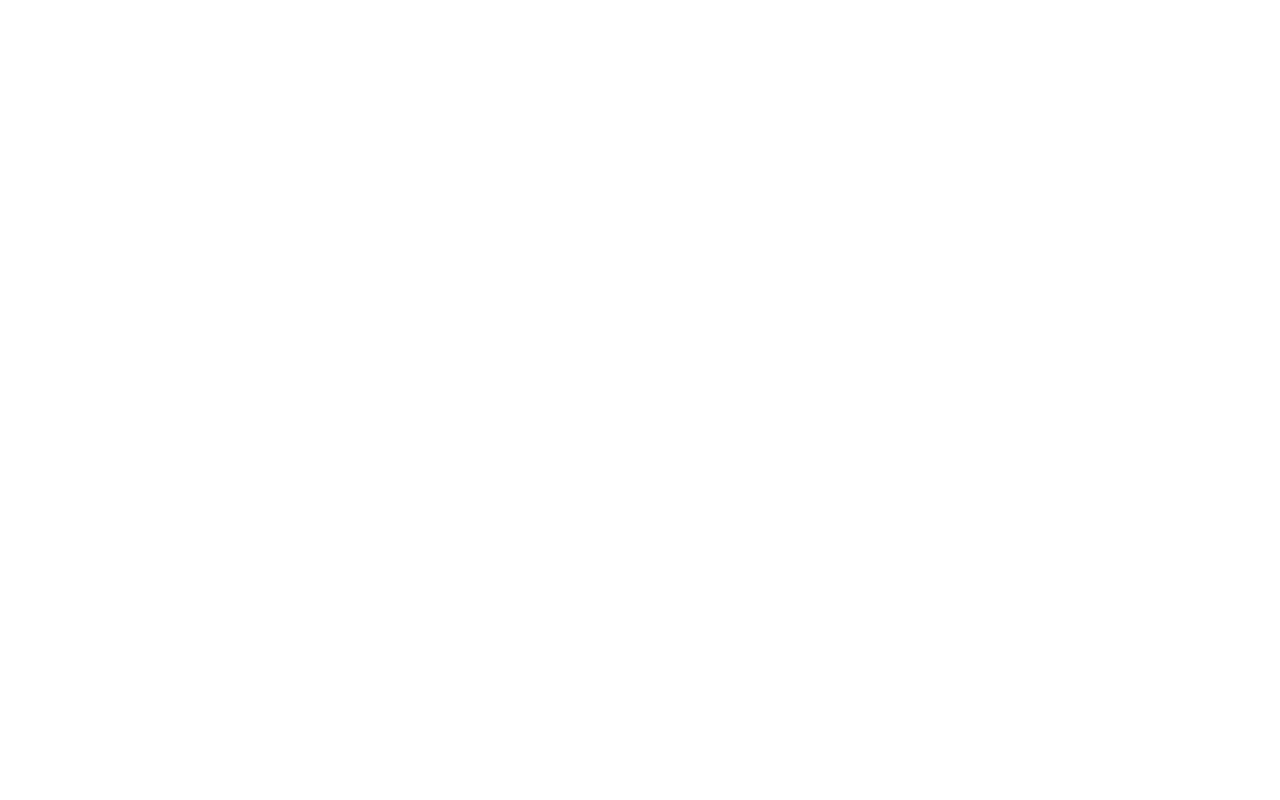
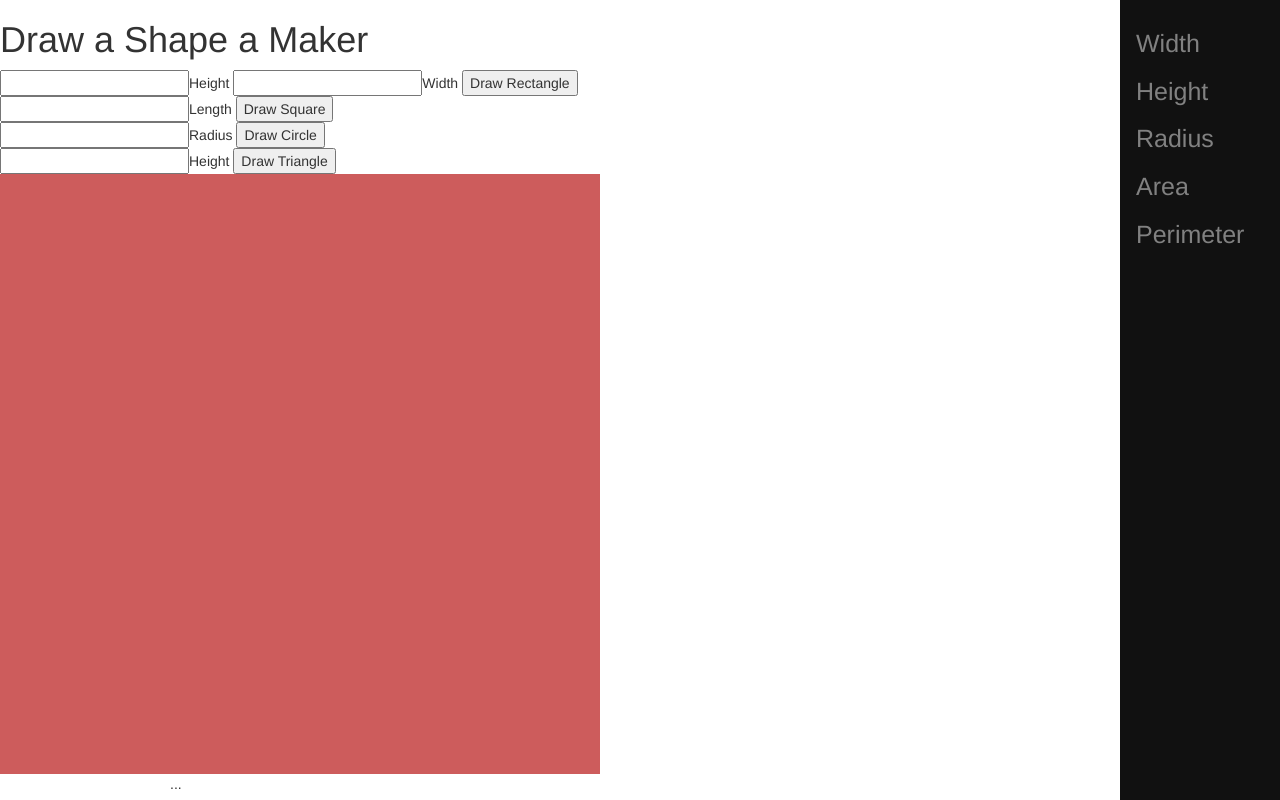
Before and after one commit to Jillianmalea/shapeup, a plain HTML site: page index.html in a window 1280 px wide. Drawn offline with nearby package versions, Linux system fonts and the light colour scheme.

Commit message:
first commit working on it

```diff
--- a/app.js
+++ b/app.js
@@ -1,13 +1,22 @@
+let container = document.getElementById('shapeCanvas');
 
-class Square{
+
+class Shape {
+    constructor(x,y){
+       this.div = document.createElement('div');
+
+    }
 
 }
-class Rectangle{
-
+class Square extends Shape {
+    constructor()
 }
-class Circle{
-
+class Rectangle extends Shape {
+    constructor()
 }
-class Triangle{
-
+class Circle extends Shape {
+    constructor()
 }
+class Triangle extends Shape {
+    constructor()
+}
--- a/index.html
+++ b/index.html
@@ -1,16 +1,63 @@
 <!DOCTYPE html>
 <html lang="en">
+
 <head>
+    <link rel="stylesheet" href="https://maxcdn.bootstrapcdn.com/bootstrap/3.3.5/css/bootstrap.min.css">
+    <link rel="stylesheet" href="shapes.css">
+
     <meta charset="UTF-8">
     <meta name="viewport" content="width=device-width, initial-scale=1.0">
     <meta http-equiv="X-UA-Compatible" content="ie=edge">
     <title>Document</title>
 </head>
+
 <body>
-    <script src = 'app.js'></script>
-    <script
-  src="https://code.jquery.com/jquery-3.4.1.js"
-  integrity="sha256-WpOohJOqMqqyKL9FccASB9O0KwACQJpFTUBLTYOVvVU="
-  crossorigin="anonymous"></script>
+    <h1>Draw a Shape a Maker</h1>
+    <div id="rectangle">
+
+        <label for='width'></label><input type="text" id="heightInput">Height
+        <label for='width'></label><input type="text" id="heightInput">Width
+        <button type="Input" id='btnInput' value="input">Draw Rectangle</button>
+
+    </div>
+
+    <div id='square'>
+    <label for='Length'></label><input type="text" id="lengthInput">Length
+    <button type="Input" id='btnInput' value="input">Draw Square</button>
+</div>
+
+
+    <div id='circle'>
+    <label for='Radius'></label><input type="text" id="radiusInput">Radius
+    <button type="Input" id='btnInput' value="input">Draw Circle</button>
+</div>
+
+    <div id="triangle">
+    <label for='Height'></label><input type="text" id="heightInput">Height
+    <button type="Input" id='btnInput' value="input">Draw Triangle</button>
+</div>
+
+<div id="shapeCanvas"></div>
+
+<!-- Side navigation -->
+<div class="sidenav">
+    <!-- placeholders for js click function-->
+    <a href="#">Width</a>
+    <a href="#">Height</a>
+    <a href="#">Radius</a>
+    <a href="#">Area</a>
+    <a href="#">Perimeter</a>
+  </div>
+
+  <!-- Page content -->
+  <div class="main">
+    ...
+
+
+</div>
+    <script src='app.js'></script>
+    <script src="https://code.jquery.com/jquery-3.4.1.js"
+        integrity="sha256-WpOohJOqMqqyKL9FccASB9O0KwACQJpFTUBLTYOVvVU=" crossorigin="anonymous"></script>
 </body>
+
 </html>
--- /dev/null
+++ b/shapes.css
@@ -0,0 +1,38 @@
+#shapeCanvas{
+    background-color: indianred;
+    position: relative;
+    height: 600px;
+    width: 600px;
+}
+/* The sidebar menu */
+.sidenav {
+    height: 100%; /* Full-height: remove this if you want "auto" height */
+    width: 160px; /* Set the width of the sidebar */
+    position: fixed; /* Fixed Sidebar (stay in place on scroll) */
+    z-index: 1; /* Stay on top */
+    top: 0; /* Stay at the top */
+    right: 0;
+    background-color: #111; /* Black */
+    overflow-x: hidden; /* Disable horizontal scroll */
+    padding-top: 20px;
+  }
+
+  /* The navigation menu links */
+  .sidenav a {
+    padding: 6px 8px 6px 16px;
+    text-decoration: none;
+    font-size: 25px;
+    color: #818181;
+    display: block;
+  }
+
+  /* When you mouse over the navigation links, change their color */
+  .sidenav a:hover {
+    color: #f1f1f1;
+  }
+
+  /* Style page content */
+  .main {
+    margin-left: 160px; /* Same as the width of the sidebar */
+    padding: 0px 10px;
+  }
```
Also changed, not shown: 1 other file.
